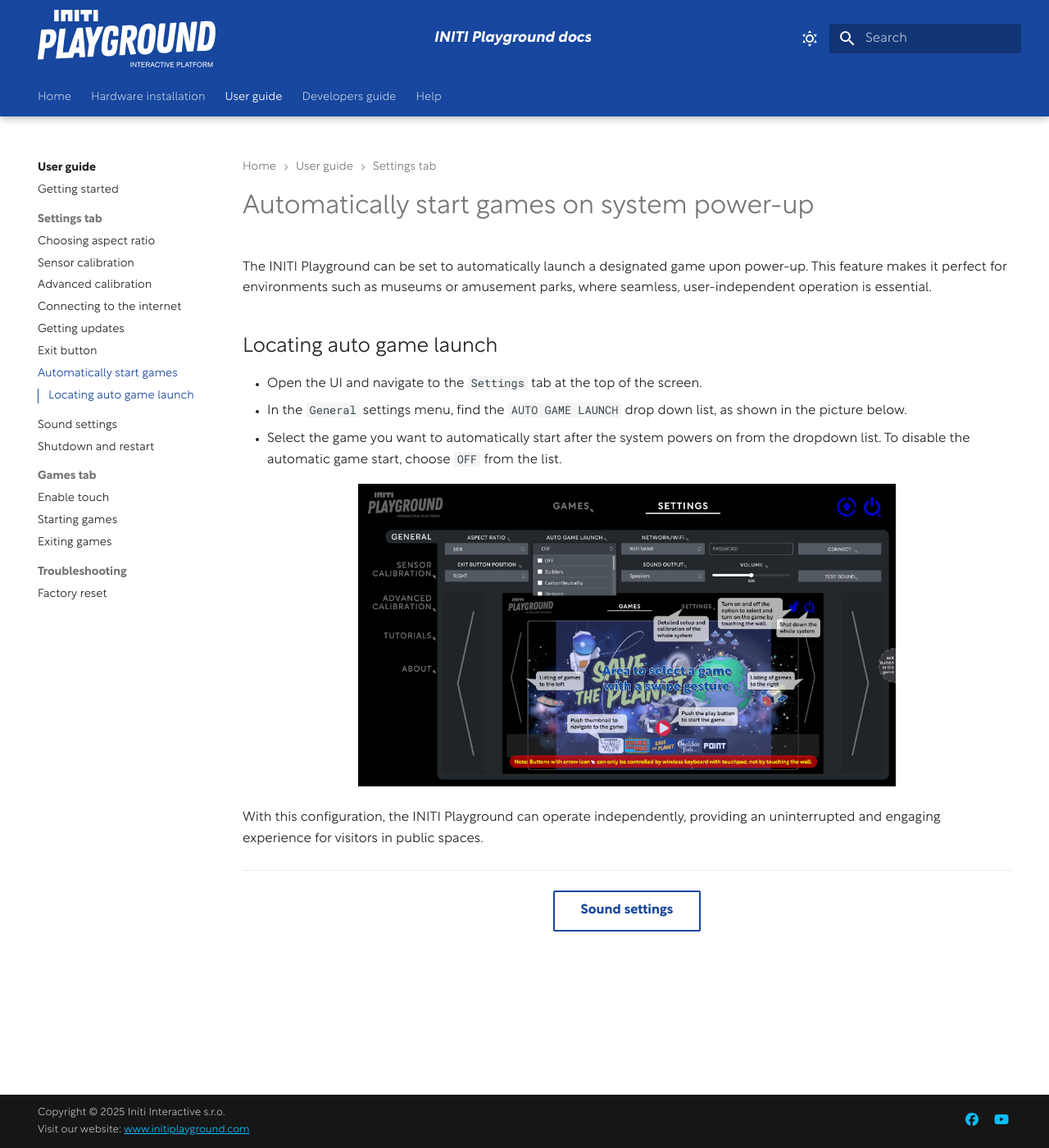
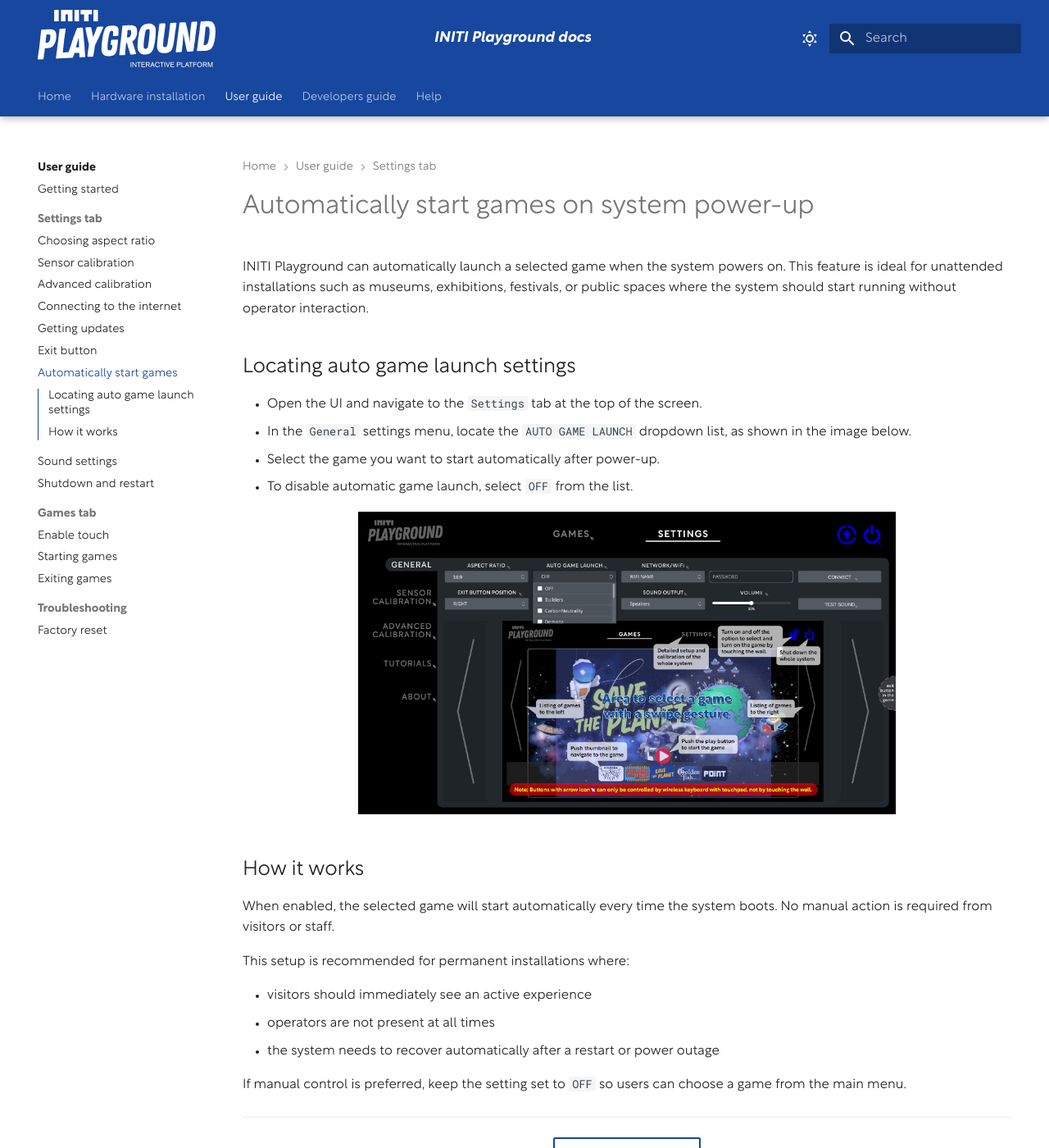
Before and after one commit to INITI-Playground/initi-playground-docs, an MkDocs documentation site: the page built from docs/setup/game-autostart.md, in a window 1280 px wide and 1400 px high. Shown: the whole window at 82% size. Built offline with MkDocs 1.6.1 and Material for MkDocs 9.7.7, drawn with Linux system fonts in a browser that asks for light colours.

Commit message:
update exit button and game autostart documentation for clarity and consistency. Added practical usage example for exit button and enhanced game autostart section with detailed setup instructions.

```diff
--- a/docs/setup/game-autostart.md
+++ b/docs/setup/game-autostart.md
@@ -1,25 +1,36 @@
 Title:   Game autostart
 Summary: Automatically start games on system power-up
 Authors: Ondrej Prucha
-Date:    July 23, 2024
+Date:    February 23, 2026
 blank-value:
 
 # Automatically start games on system power-up
 
-The INITI Playground can be set to automatically launch a designated game upon power-up. This feature makes it perfect for environments such as museums or amusement parks, where seamless, user-independent operation is essential.
+INITI Playground can automatically launch a selected game when the system powers on. This feature is ideal for unattended installations such as museums, exhibitions, festivals, or public spaces where the system should start running without operator interaction.
 
-## Locating auto game launch
+## Locating auto game launch settings
 
 - Open the UI and navigate to the `Settings` tab at the top of the screen.
-- In the `General` settings menu, find the `AUTO GAME LAUNCH` drop down list, as shown in the picture below.
-- Select the game you want to automatically start after the system powers on from the dropdown list. To disable the automatic game start, choose `OFF` from the list.
+- In the `General` settings menu, locate the `AUTO GAME LAUNCH` dropdown list, as shown in the image below.
+- Select the game you want to start automatically after power-up.
+- To disable automatic game launch, select `OFF` from the list.
 
 <div class="center imageWidth" markdown>
 ![Automatically start games](assets/automatically-start-games.jpg "Automatically start games")
 </div>
 
+## How it works
 
-With this configuration, the INITI Playground can operate independently, providing an uninterrupted and engaging experience for visitors in public spaces.
+When enabled, the selected game will start automatically every time the system boots. No manual action is required from visitors or staff.
+
+This setup is recommended for permanent installations where:
+
+- visitors should immediately see an active experience
+- operators are not present at all times
+- the system needs to recover automatically after a restart or power outage
+
+If manual control is preferred, keep the setting set to `OFF` so users can choose a game from the main menu.
+
 
 ----
 
```
Also changed, not shown: docs/setup/exit-button.md (+0 -2 lines).
